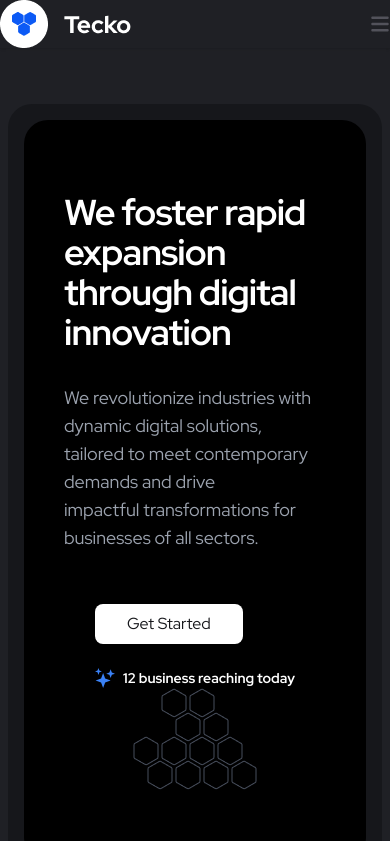
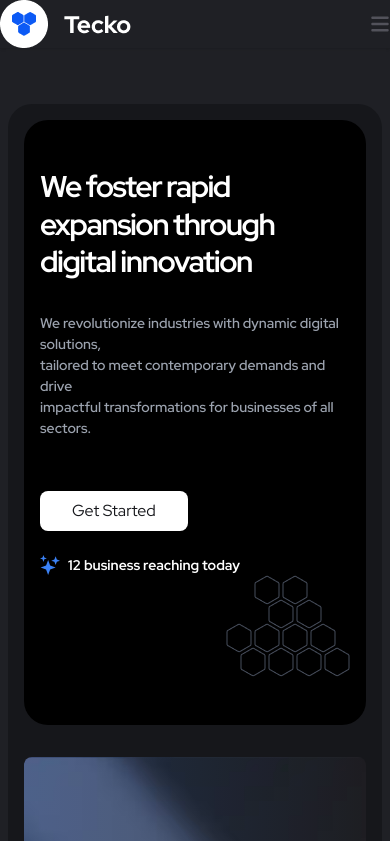
Before and after one commit to Ntechzy/ntechzy_official_website, a Next.js app: page / in a window 390 px wide. Shown: the top 841 px of the page. Built offline with nearby package versions, Linux system fonts and the light colour scheme.

Commit message:
testimonial mobile view updated

```diff
--- a/src/components/Testimonials.jsx
+++ b/src/components/Testimonials.jsx
@@ -1,11 +1,11 @@
 "use client"
 import AnimatedHeading from "@/components/shared/AnimatedHeading";
 import AnimatedStretchedHeading from "@/components/shared/AnimatedStretchedHeading";
-import {motion} from "motion/react"
-import {useState} from 'react'
+import { motion } from "motion/react"
+import { useState } from 'react'
 
-const TestimonialsCard = ({direction="top",isCardHovered})=>{
-    console.log(direction , "is card hovered" , isCardHovered)
+const TestimonialsCard = ({ direction = "top", isCardHovered }) => {
+    console.log(direction, "is card hovered", isCardHovered)
     const animationVariants = {
         initial: {
             y: direction === "top" ? "0%" : "-100%",
@@ -25,7 +25,7 @@ const TestimonialsCard = ({direction="top",isCardHovered})=>{
     };
     return (
         <motion.div
-            className={"w-[400px] h-[400px] shrink-0 max-h-[450px] bg-[#D9DCE3] rounded-[20px] py-[32px] px-[40px] flex flex-col justify-between  hover:bg-secondary hover:text-white"}
+            className={"md:w-[400px] w-full h-auto md:h-[400px] md:gap-0 gap-10 shrink-0 max-h-[450px] bg-[#D9DCE3] rounded-[20px] p-5 md:py-[32px] md:px-[40px] flex flex-col justify-between  hover:bg-secondary hover:text-white"}
             variants={animationVariants}
             initial="initial"
             animate={isCardHovered ? "hovered" : "animate"}
@@ -37,7 +37,7 @@ const TestimonialsCard = ({direction="top",isCardHovered})=>{
             {/*profile*/}
             <div className={"flex justify-between"}>
                 <div>
-                    <p>CEO & Founder , Layers</p>
+                    <p className="text-[12px] md:text-[14px] font-bold text-gray-500">CEO & Founder , Layers</p>
                     <p className={"uppercase"}>DUY TRAN</p>
                 </div>
                 <div className={"w-10 h-10 bg-gray-200 rounded-full"}>
@@ -54,18 +54,18 @@ const Testimonials = () => {
     const [isRightCardHovered, setIsRightCardHovered] = useState(false);
     return (
         <div>
-            <div className={"bg-white rounded-lg text-black  h-[637px] mt-[160px] flex flex-col md:flex-row overflow-hidden"}>
+            <div className={"bg-white rounded-lg text-black gap-8 md:gap-0 h-[637px] mt-[160px] flex flex-col md:flex-row overflow-hidden"}>
                 {/*left*/}
-                <div className={"flex flex-col h-full justify-between flex-1 p-10"}>
-                    <AnimatedStretchedHeading topBarTitle={"Testimonial"} titles={["Let actions" , "talking instead"]}  />
-                    <div className={"p-5 border border-[#BBC1CE] rounded-2xl flex gap-2 w-fit"}>
+                <div className={"flex flex-col h-full justify-between flex-1 p-4 gap-8 md:gap-0 md:p-10"}>
+                    <AnimatedStretchedHeading topBarTitle={"Testimonial"} titles={["Let actions", "talking instead"]} />
+                    <div className={"md:p-5 p-2 border border-[#BBC1CE] rounded-2xl flex gap-2 w-full md:w-fit"}>
                         {/*image*/}
                         <div className={"w-10 h-10 rounded-full bg-gray-200"}>
 
                         </div>
                         {/*rating*/}
                         <div>
-                            <div className={"flex gap-2"}>
+                            <div className={"flex md:gap-2"}>
                                 <p className={"font-bold"}>4.9/5</p>
                                 <p>⭐⭐⭐⭐⭐</p>
                             </div>
@@ -74,25 +74,25 @@ const Testimonials = () => {
                     </div>
                 </div>
                 {/*right*/}
-                <div className={"flex-1 flex flex-col md:flex-row gap-4 px-10"}>
+                <div className={"flex-1 flex flex-col md:flex-row gap-4 px-3 md:px-10"}>
                     <motion.div
                         className={"flex flex-col overflow-hidden gap-4"}
                         onMouseEnter={() => setIsLeftCardHovered(true)}
                         onMouseLeave={() => setIsLeftCardHovered(false)}
                         whileHover={{
-                            y:0
+                            y: 0
                         }}
                     >
-                        <TestimonialsCard isCardHovered = {isLeftCardHovered} />
-                        <TestimonialsCard isCardHovered = {isLeftCardHovered} />
-                        <TestimonialsCard isCardHovered = {isLeftCardHovered} />
-                        <TestimonialsCard isCardHovered = {isLeftCardHovered} />
+                        <TestimonialsCard isCardHovered={isLeftCardHovered} />
+                        <TestimonialsCard isCardHovered={isLeftCardHovered} />
+                        <TestimonialsCard isCardHovered={isLeftCardHovered} />
+                        <TestimonialsCard isCardHovered={isLeftCardHovered} />
                     </motion.div>
                     <div className={"flex flex-col overflow-hidden gap-4"} onMouseEnter={() => setIsRightCardHovered(true)} onMouseLeave={() => setIsRightCardHovered(false)}>
-                        <TestimonialsCard isCardHovered = {isRightCardHovered}  direction={"bottom"}/>
-                        <TestimonialsCard isCardHovered = {isRightCardHovered}  direction={"bottom"}/>
-                        <TestimonialsCard isCardHovered = {isRightCardHovered}  direction={"bottom"}/>
-                        <TestimonialsCard isCardHovered = {isRightCardHovered}  direction={"bottom"}/>
+                        <TestimonialsCard isCardHovered={isRightCardHovered} direction={"bottom"} />
+                        <TestimonialsCard isCardHovered={isRightCardHovered} direction={"bottom"} />
+                        <TestimonialsCard isCardHovered={isRightCardHovered} direction={"bottom"} />
+                        <TestimonialsCard isCardHovered={isRightCardHovered} direction={"bottom"} />
                     </div>
                 </div>
             </div>
--- a/src/components/hero/Hero.jsx
+++ b/src/components/hero/Hero.jsx
@@ -13,7 +13,7 @@ export default function HeroSection() {
     return (
         <div className="h-auto w-full flex flex-col gap-8 bg-primary rounded-3xl my-12 p-4 md:p-10">
 
-            <div className="w-full bg-black text-white rounded-3xl p-6">
+            <div className="w-full bg-black text-white rounded-3xl md:p-6">
                 {/* First Hero Section */}
                 <section className="relative h-auto w-full overflow-hidden px-4 py-12 md:px-6 lg:px-8">
                     <div className="mx-auto max-w-7xl">
@@ -28,7 +28,7 @@ export default function HeroSection() {
                                             duration: 0.25,
                                             delay: i / 10,
                                         }}
-                                        className="max-w-4xl text-4xl font-bold tracking-tight sm:text-6xl md:text-8xl"
+                                        className="max-w-4xl text-[30px] tracking-tighter leading-tight font-bold md:tracking-tight sm:text-6xl md:text-8xl"
                                     >
                                         {el}{" "}
                                     </motion.span>
@@ -38,18 +38,18 @@ export default function HeroSection() {
                                 direction="up"
                                 className="pt-0 pb-5 flex-col flex justify-center space-y-0"
                             >
-                                <p className="max-w-2xl text-lg text-gray-400">
+                                <p className="max-w-2xl text-[14px] font-[600] md:text-lg text-gray-400">
                                     We revolutionize industries with dynamic digital solutions,
                                 </p>
-                                <p className="max-w-2xl text-lg text-gray-400">
+                                <p className="max-w-2xl text-[14px] font-[600] md:text-lg text-gray-400">
                                     tailored to meet contemporary demands and drive
                                 </p>
-                                <p className="max-w-2xl text-lg text-gray-400">
+                                <p className="max-w-2xl text-[14px] font-[600] md:text-lg text-gray-400">
                                     impactful transformations for businesses of all sectors.
                                 </p>
                             </TextFade>
 
-                            <div className="flex md:flex-row flex-col w-full items-center justify-between ">
+                            <div className="flex md:flex-row flex-col w-full md:items-center justify-between ">
                                 <div className="flex md:flex-row flex-col  md:items-center gap-6">
                                     <Link href={'#'} className="w-fit px-8 py-2 rounded-lg bg-white hover:bg-secondary flex items-center gap-x-2 justify-center text-primary hover:text-white">
                                         Get Started
@@ -60,8 +60,8 @@ export default function HeroSection() {
                                     </div>
                                 </div>
 
-                                <div>
-                                    <img src="/hexagon.png" alt="" className="w-full h-full object-cover" />
+                                <div className="w-full flex items-end justify-end ">
+                                    <img src="/hexagon.png" alt="" className="md:w-auto  h-full object-cover" />
                                 </div>
                             </div>
                         </div>
```
